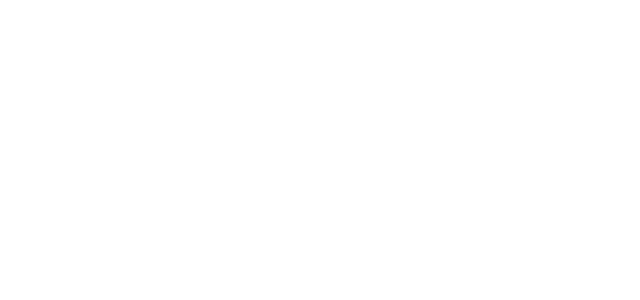
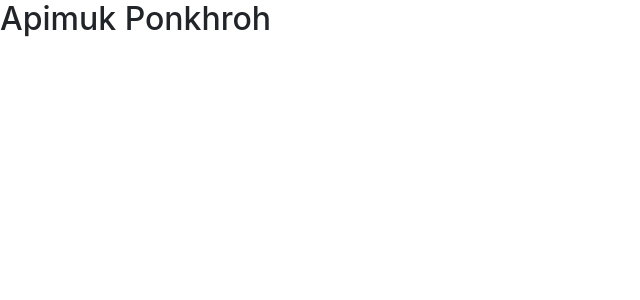
Before and after one commit to Kaliszby/BasicAppNuxtjs, a Nuxt app: page /about in a window 1280 px wide. Before the commit this address had no page. Shown: the top 300 px of the page, without its empty margins (0-640 px from the left). Built offline with nearby package versions, Linux system fonts and the light colour scheme.

Commit message:
add new page

```diff
--- /dev/null
+++ b/pages/about.vue
@@ -0,0 +1,3 @@
+<template>
+  <h2>Apimuk Ponkhroh</h2>
+</template>
```
